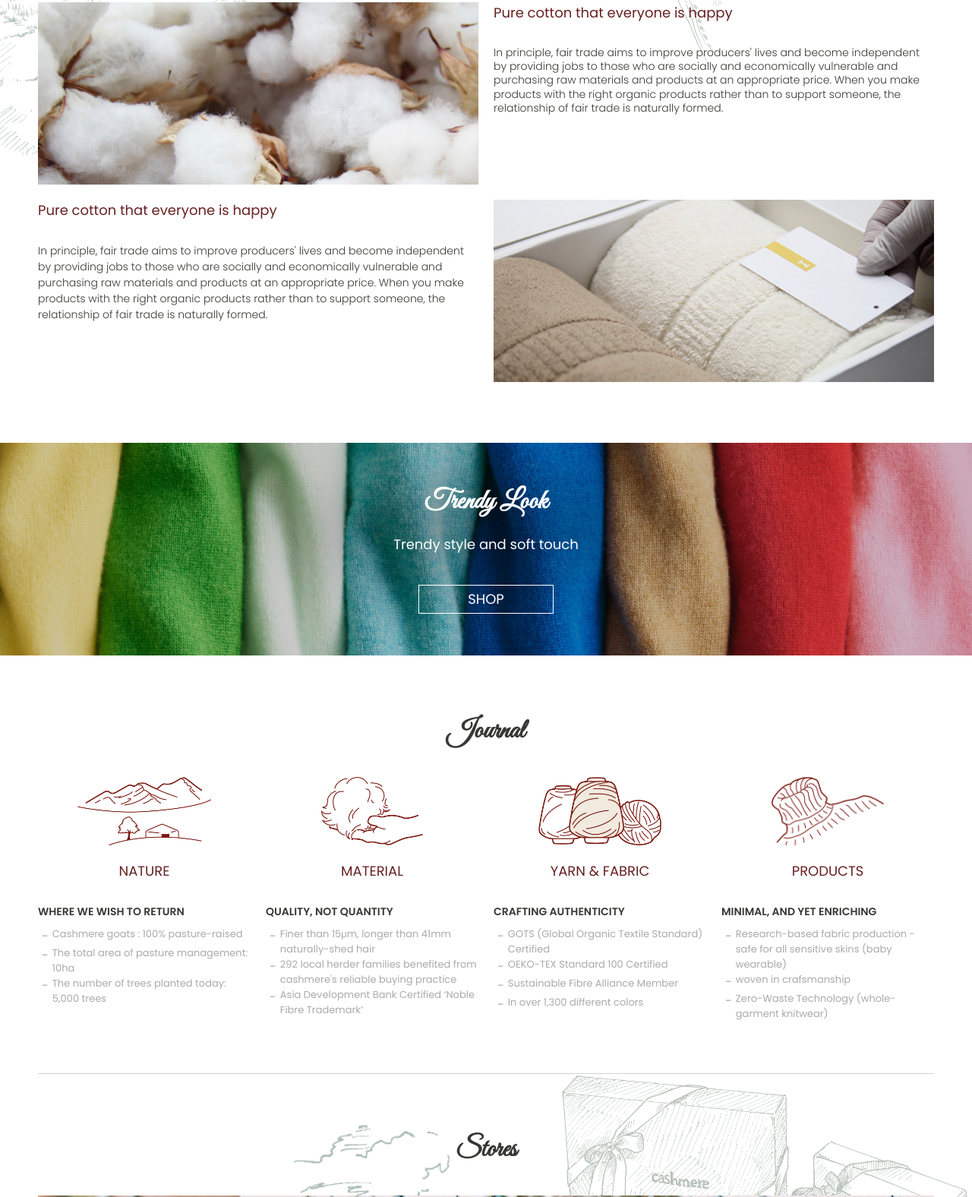
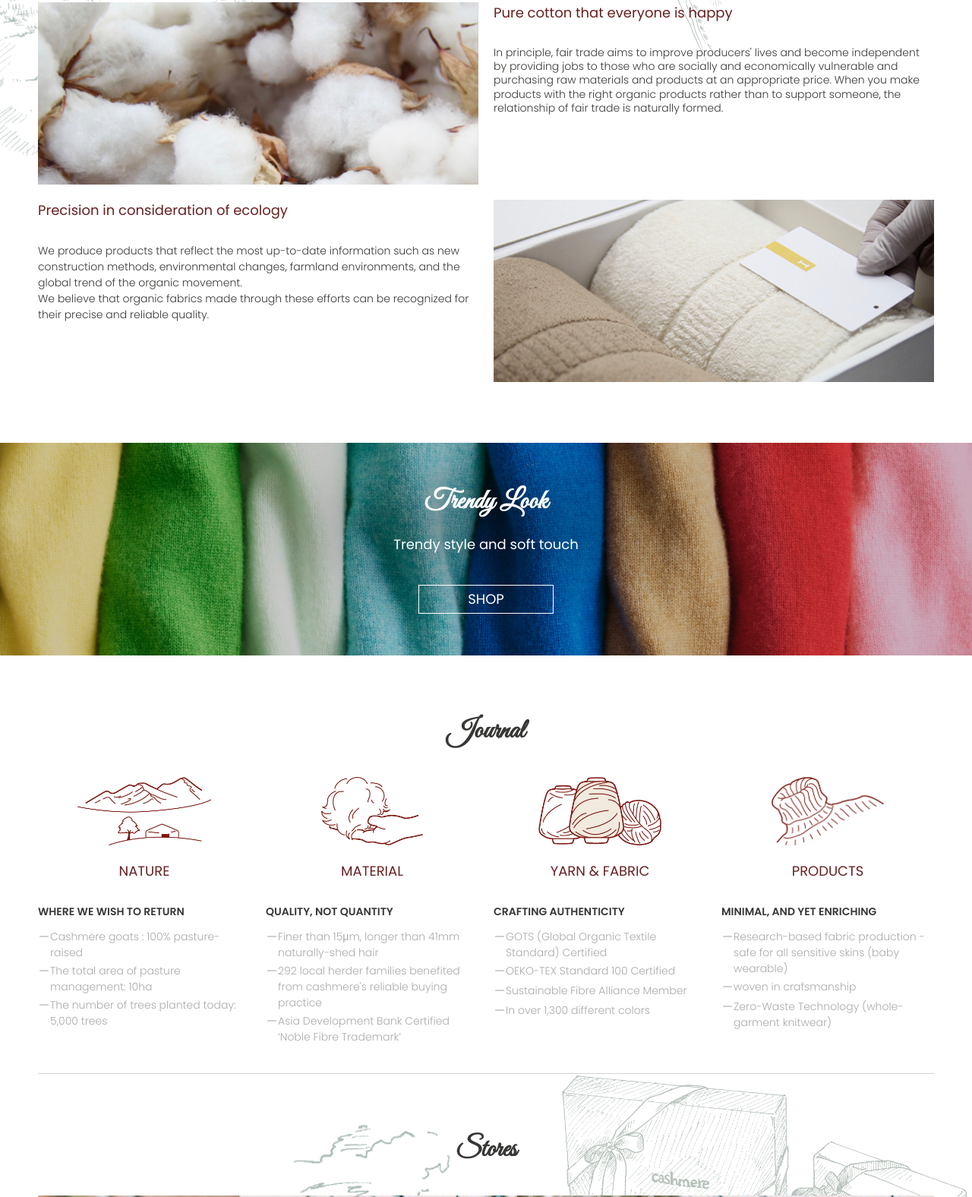
Before and after one commit to choiseunghun3000/cashmere, a plain HTML site: page index.html in a window 1280 px wide. Shown: the part 1566-3142 px from the top of the page at 76% size. Drawn offline with nearby package versions, Linux system fonts and the light colour scheme; some packages are replaced by stand-ins of ours.

Commit message:
4th commit

```diff
--- a/css/style.css
+++ b/css/style.css
@@ -448,15 +448,16 @@ section#cont_02 #journal .cont_part .box .txt_part ul li{
     display: flex;
 }
 section#cont_02 #journal .cont_part .box .txt_part ul li:before{
-    content: "-";
-    vertical-align: middle;
-    padding: 0 5px;
+    content: "－";
     color: #aaa;
 }
 section#cont_02 #journal .cont_part .box .txt_part ul li p{
-    font-size: 13px;
+    font-size: 14px;
+    font-weight: 300;
     color: #aaa;
+    padding-top: 3px;
 }
+
 
 section#cont_02 #stores{
     width: 1200px;
--- a/index.html
+++ b/index.html
@@ -110,8 +110,8 @@
                         <div class="story_image"></div>
                     </div>
 					<div class="txt_part">
-						<h3>Pure cotton that everyone is happy</h3>
-						<p>In principle, fair trade aims to improve producers' lives and become independent by providing jobs to those who are socially and economically vulnerable and purchasing raw materials and products at an appropriate price. When you make products with the right organic products rather than to support someone, the relationship of fair trade is naturally formed.</p>
+						<h3>Precision in consideration of ecology</h3>
+						<p>We produce products that reflect the most up-to-date information such as new construction methods, environmental changes, farmland environments, and the global trend of the organic movement. <br>We believe that organic fabrics made through these efforts can be recognized for their precise and reliable quality.</p>
 					</div>
 				</div>
 			</div>
```
